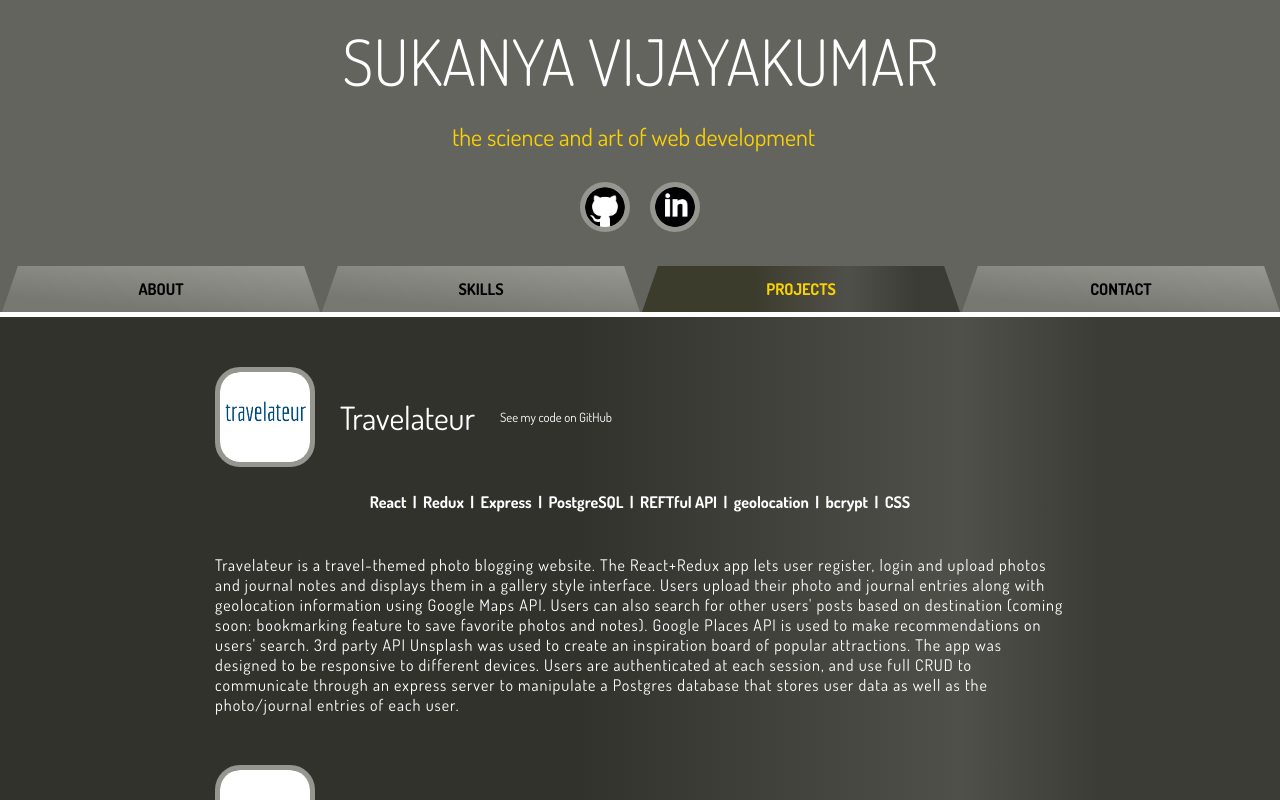
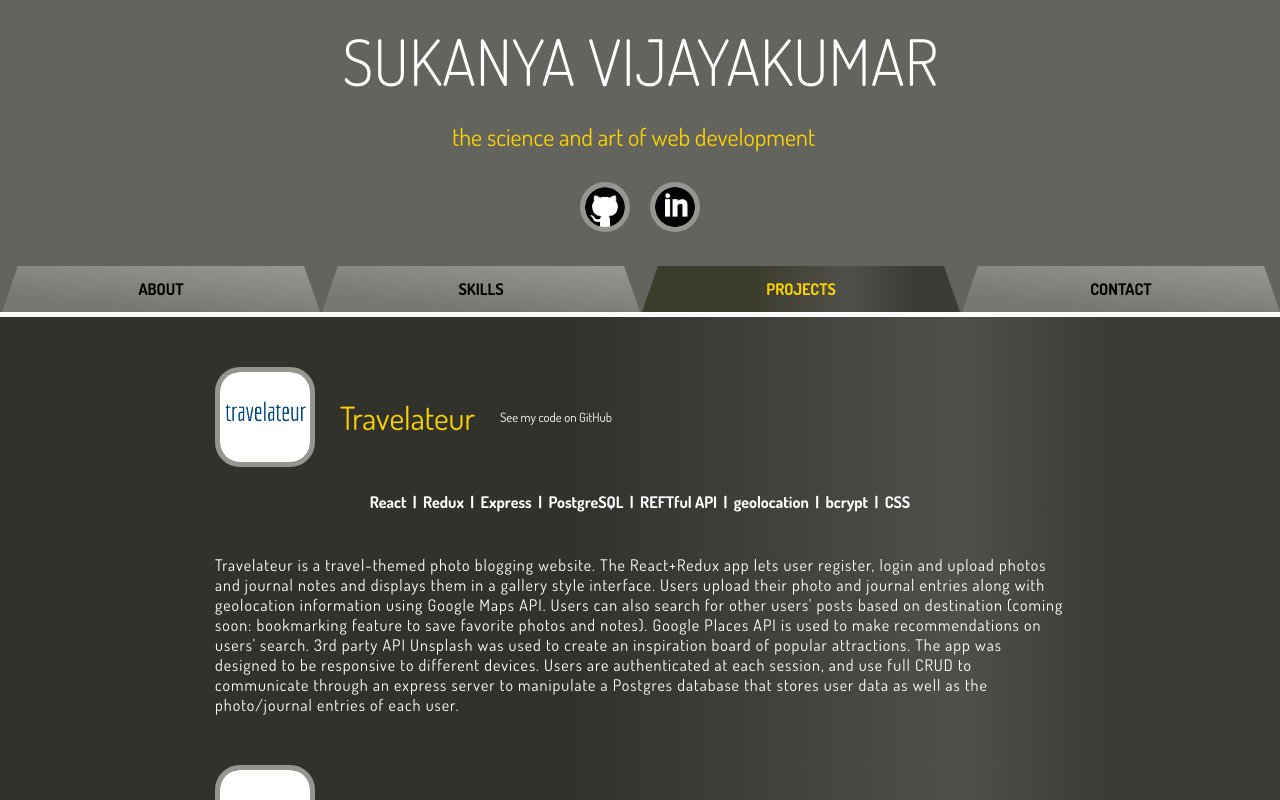
Before and after one commit to SukanyaVee/portfolio, a React (Create React App) app: page /#/ in a window 1280 px wide. Both pictures are taken after a click on the element "PROJECTS". Shown: the top 800 px of the page. Built offline with nearby package versions, Linux system fonts and the light colour scheme; a web font is replaced by a local one.

Commit message:
change link color

```diff
--- a/src/App.css
+++ b/src/App.css
@@ -183,6 +183,7 @@ main {
 
 .proj-title a {
   text-decoration: none;
+  color: rgb(250, 210, 0);
 }
 .proj-links {
   font-size: 0.8em;
```
